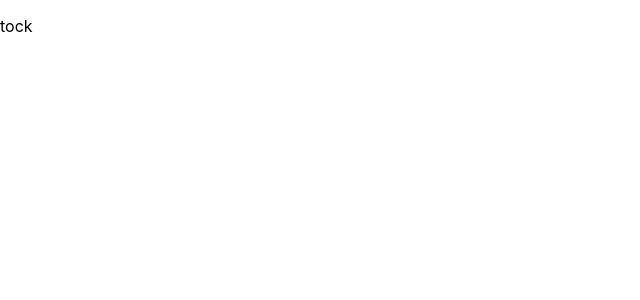
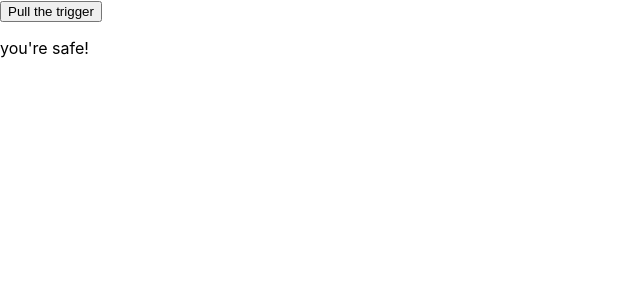
Before and after one commit to thinkful-ei-emu/state-drills-chris-woodelin, a React (Create React App) app: page / in a window 1280 px wide. Shown: the top 300 px of the page, without its empty margins (0-640 px from the left). Built offline with nearby package versions, Linux system fonts and the light colour scheme.

Commit message:
great work

```diff
--- a/src/index.js
+++ b/src/index.js
@@ -4,5 +4,6 @@
 import './index.css';
 // import HelloWorld from './state-drills/HelloWorld'
 import Bomb from './state-drills/bomb'
+import RouletteGun from './state-drills/RouletteGun'
 
-ReactDOM.render(<Bomb />, document.getElementById('root'));
+ReactDOM.render(<RouletteGun bulletInChamber={5} />, document.getElementById('root'));
--- /dev/null
+++ b/src/state-drills/RouletteGun.js
@@ -0,0 +1,45 @@
+import React from 'react';
+
+
+
+class RouletteGun extends React.Component {
+    state = {
+        chamber: null,
+        spinningTheChamber: false
+    }
+
+
+    triggerPull = () => {
+            this.setState ({
+                spinningTheChamber: true
+            })
+            this.timeout = setTimeout (()=> {
+
+                const random = 1 + Math.random() * (8 - 1)
+
+                const bullet = Math.floor(random)
+                this.setState ({
+                    chamber: bullet,
+                    spinningTheChamber: false
+                })
+
+            }, 2000)
+    }
+
+    componentWillUnmount(){
+        clearTimeout(this.timeout)
+    }
+
+    render(){
+        return (
+            <div>
+                <button onClick = {()=> this.triggerPull()}> Pull the trigger</button>
+                <p style={{display: this.state.spinningTheChamber ? "block" : "none"}}>spinning the chamber and pulling the triger ... </p>
+                <p style={{display: this.state.chamber !== this.props.bulletInChamber  ? "block" : "none"}}>you're safe! </p>
+                <p style={{display: this.state.chamber === this.props.bulletInChamber ? "block" : "none"}}>BANG!!!!</p>
+        </div>
+        )
+    }
+}
+
+export default RouletteGun;
```
